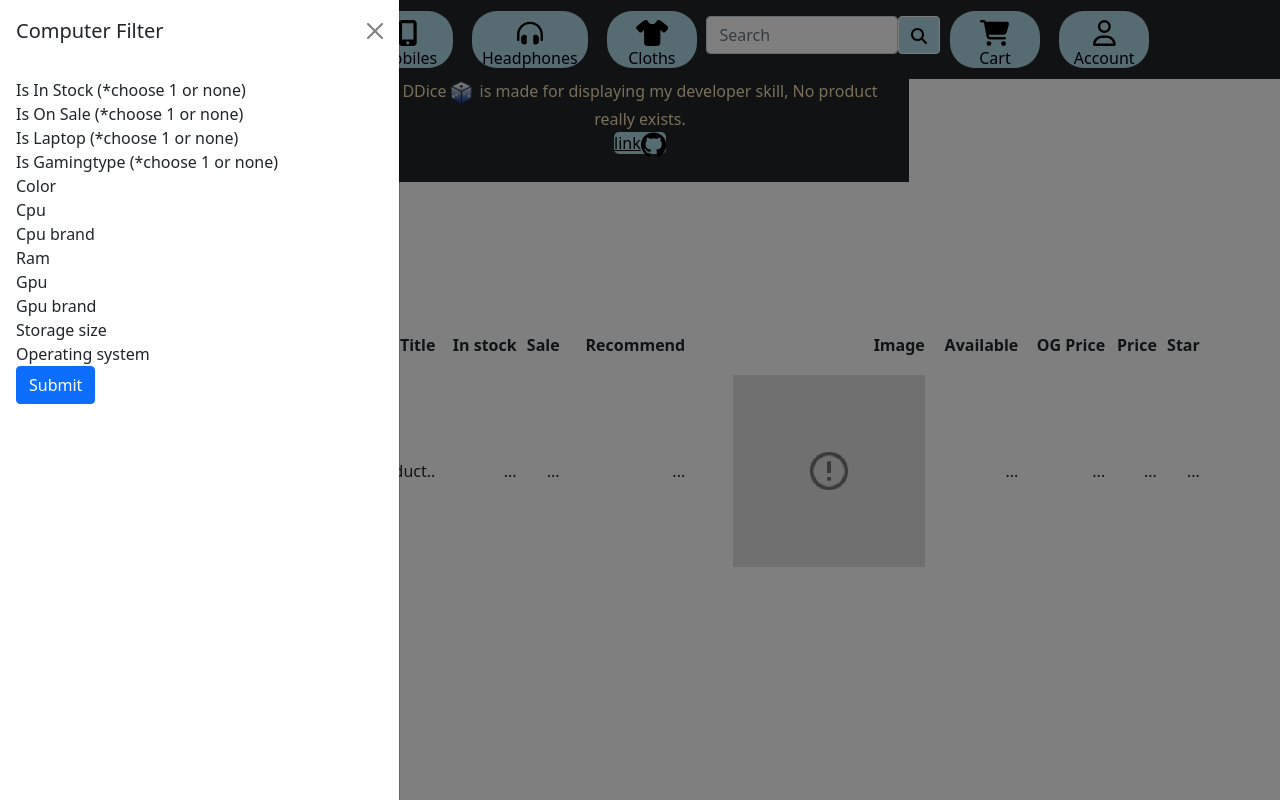
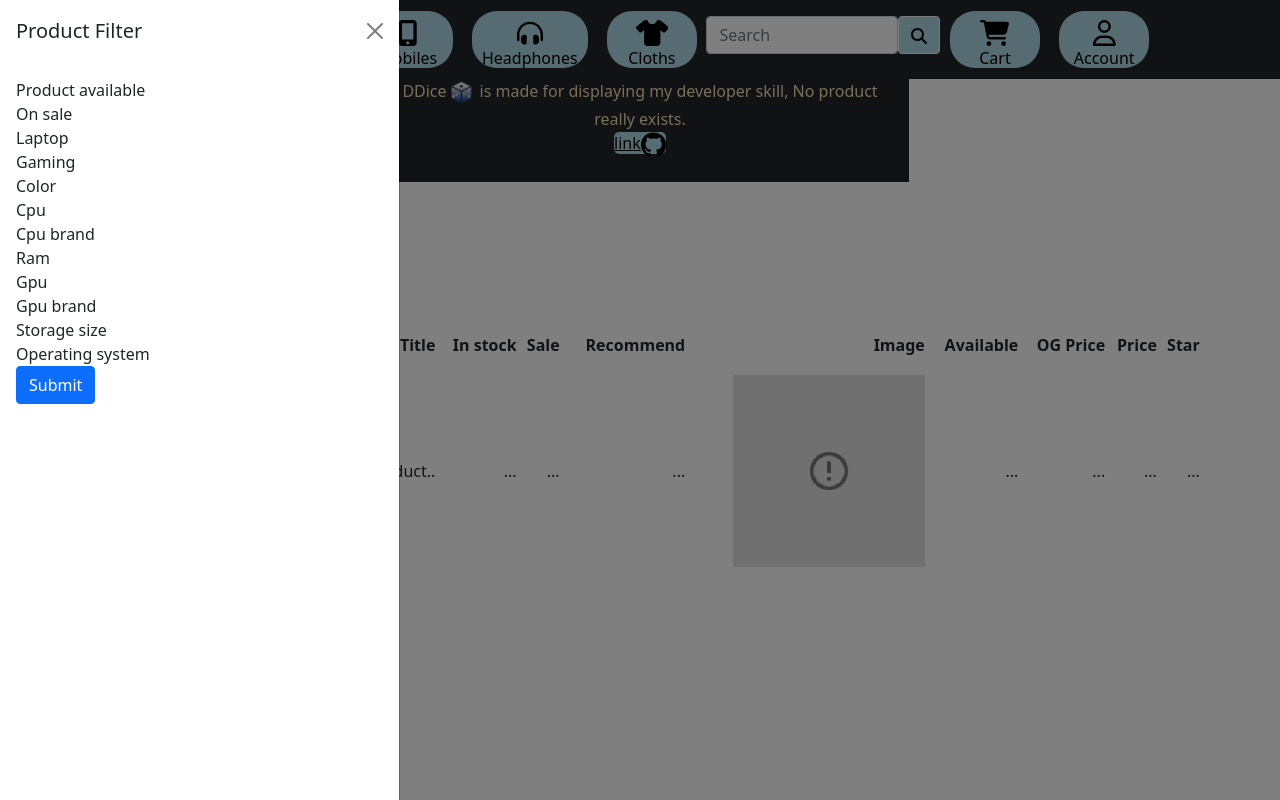
Before and after one commit to kritserv/django_online_store, a Django app: page /computer/ in a window 1280 px wide, after a click on "Filter Product". Run offline with Django 4.2, Linux system fonts and the light colour scheme; some libraries are stand-ins or nearby versions.

Commit message:
remove form label and edit star field to emoji

```diff
--- a/code/main/forms.py
+++ b/code/main/forms.py
@@ -21,10 +21,6 @@ class ComputerForm(forms.Form):
 		for x in Computer.objects.values(q).distinct().order_by(q):
 			CHOICES.append((x[q], x[q]))
 
-		if q == 'is_in_stock' or q == 'is_on_sale' or q == 'is_laptop' or q == 'is_gamingtype':
-			FORM.append(forms.MultipleChoiceField(widget=forms.CheckboxSelectMultiple, choices=CHOICES, required=False,
-			label=q.replace('_', ' ').title()+" (*choose 1 or none)"))
-		else:
-			FORM.append(forms.MultipleChoiceField(widget=forms.CheckboxSelectMultiple, choices=CHOICES, required=False))
+		FORM.append(forms.MultipleChoiceField(widget=forms.CheckboxSelectMultiple, choices=CHOICES, required=False))
 
 	product_available, on_sale, laptop, gaming, color, cpu, cpu_brand, ram, gpu, gpu_brand, storage_size, operating_system = FORM
--- a/code/main/views.py
+++ b/code/main/views.py
@@ -2,6 +2,7 @@ from django.shortcuts import render
 from django.views.generic.edit import FormView
 from products.models import *
 from .forms import ComputerForm
+from math import floor
 
 # Create your views here.
 def home(request):
@@ -133,10 +134,18 @@ class ComputerFormView(FormView):
 
 		product_data = []
 		for i in range(len(computer_title)):
+
+			if computer_onsale[i] == False:
+				computer_og_price[i] = ''
+			fullstar = "★" * floor(float(computer_star[i]))
+			halfstar = ""
+			if  0.9 >= (floor(float(computer_star[i])) - (float(computer_star[i]))) >= 0.1:
+				halfstar = "⯨"
+
 			product_data.append({'title':computer_title[i], 'onsale':computer_onsale[i],
 				'ogprice':computer_og_price[i], 'price':computer_price[i],'im':computer_img[i],
 				'instock':computer_is_in_stock[i], 'available': computer_in_stocks[i],
-				'recommend':computer_is_recommend[i], 'star':computer_star[i]})
+				'recommend':computer_is_recommend[i], 'star':fullstar+halfstar+' ('+computer_star[i]+')'})
 
 		self.request.session['product_data'] = product_data
 
--- a/code/templates/store/product.html
+++ b/code/templates/store/product.html
@@ -11,7 +11,7 @@
 
 	<div class="offcanvas offcanvas-start" data-bs-scroll="true" tabindex="-1" id="offcanvasWithBothOptions" aria-labelledby="offcanvasWithBothOptionsLabel">
 	  <div class="offcanvas-header">
-	    <h5 class="offcanvas-title" id="offcanvasWithBothOptionsLabel">Computer Filter</h5>
+	    <h5 class="offcanvas-title" id="offcanvasWithBothOptionsLabel">Product Filter</h5>
 	    <button type="button" class="btn-close text-reset" data-bs-dismiss="offcanvas" aria-label="Close"></button>
 	  </div>
 	  <div class="offcanvas-body">
```
